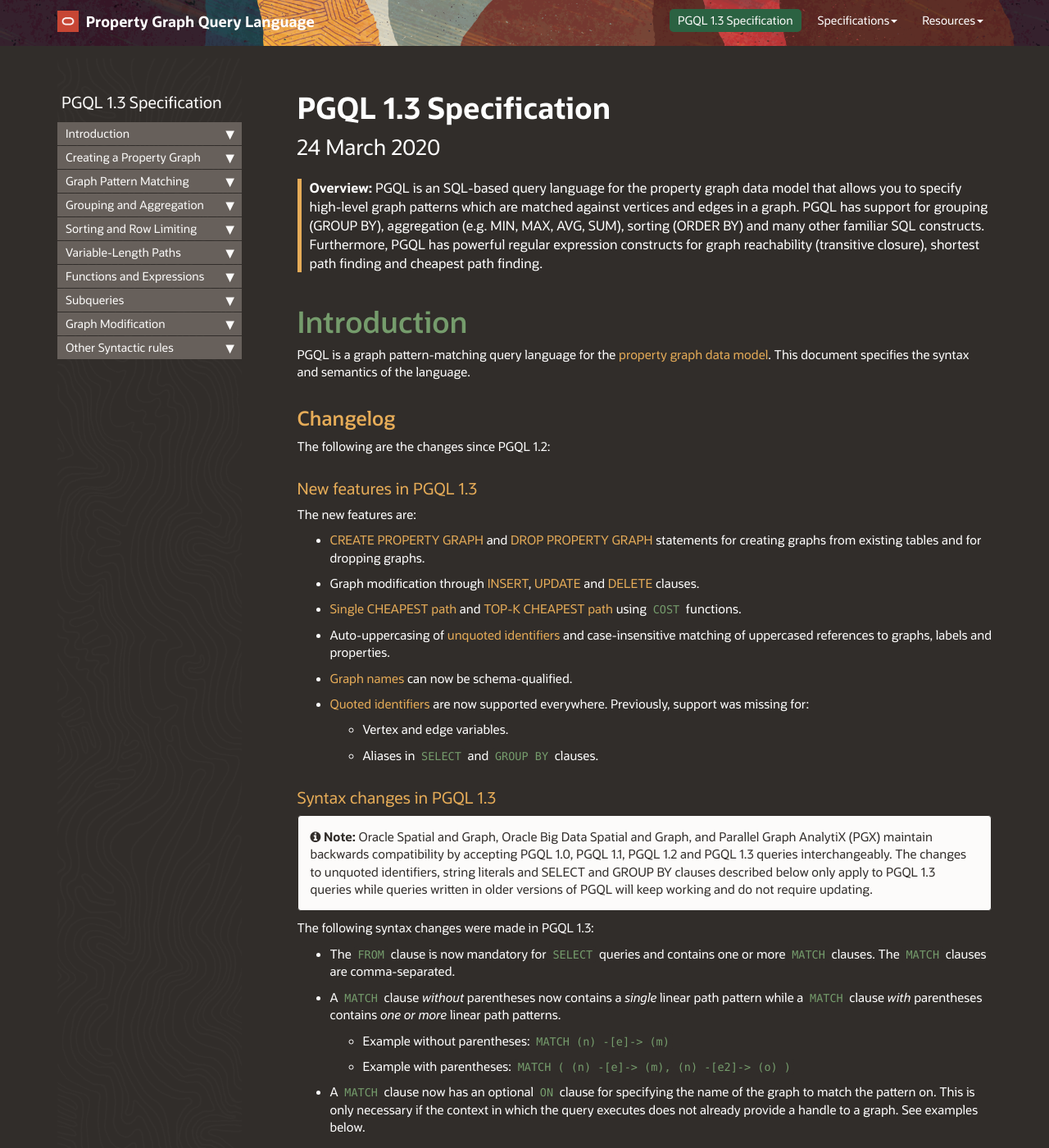
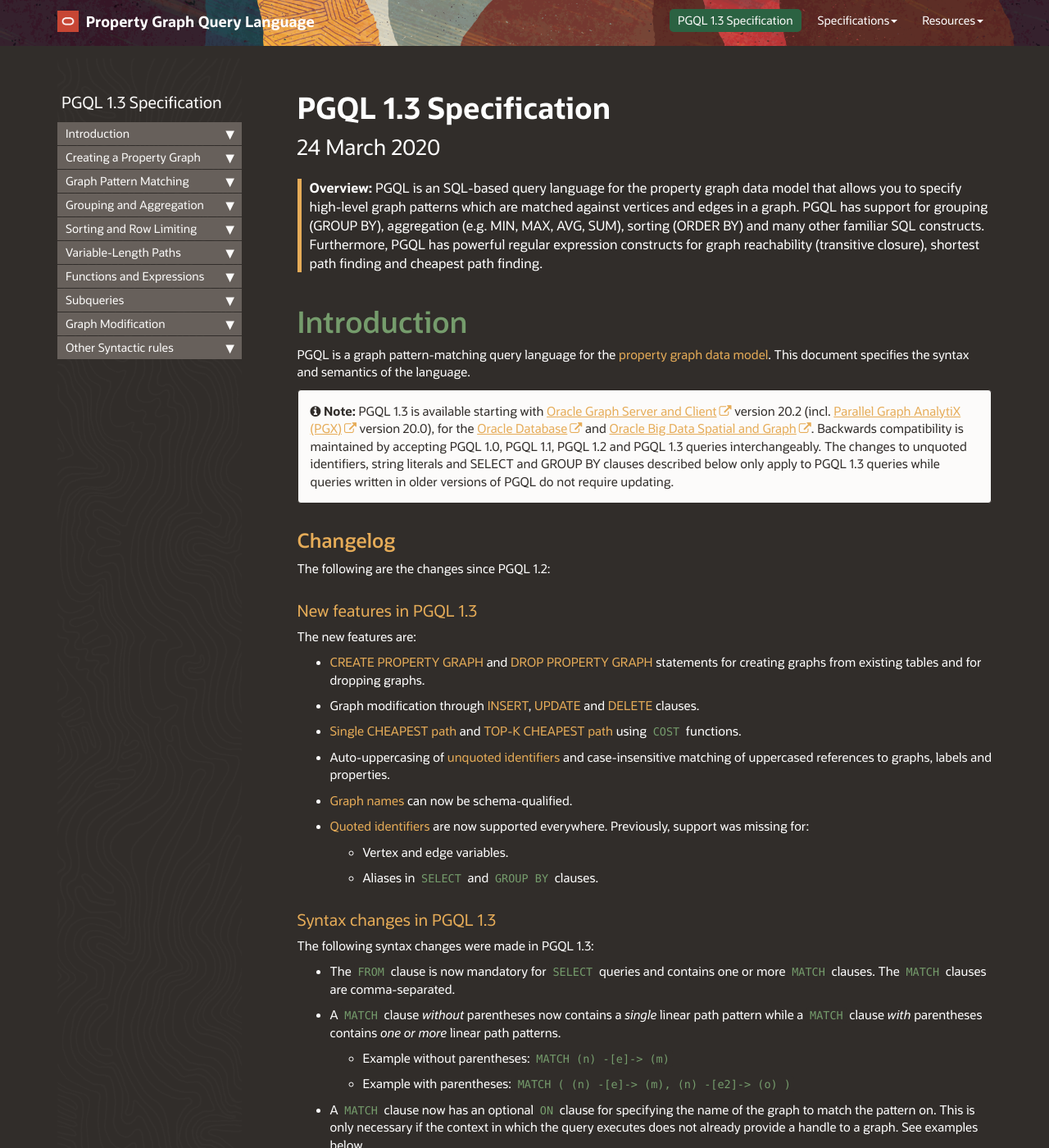
Before and after one commit to oracle/pgql-lang, a Jekyll site: the page built from pages/pgql-1.3-spec.md, in a window 1280 px wide and 1400 px high. Shown: the whole window at 82% size. Built offline with Jekyll 4.4.1, drawn with Linux system fonts in a browser that asks for light colours; nearby versions of some CDN libraries; comment, search, counter and statistics services are not loaded.

Commit message:
updated product-specific note

```diff
--- a/pages/pgql-1.3-spec.md
+++ b/pages/pgql-1.3-spec.md
@@ -15,6 +15,16 @@ toc: false
 
 PGQL is a graph pattern-matching query language for the [property graph data model](#property-graph-data-model). This document specifies the syntax and semantics of the language.
 
+{% include note.html content="PGQL 1.3 is available starting with
+[Oracle Graph Server and Client](https://edelivery.oracle.com/) version 20.2
+(incl. [Parallel Graph AnalytiX (PGX)](https://www.oracle.com/middleware/technologies/parallel-graph-analytix.html) version 20.0),
+for the [Oracle Database](https://www.oracle.com/database/technologies/spatialandgraph.html)
+and [Oracle Big Data Spatial and Graph](https://www.oracle.com/database/technologies/bigdata-spatialandgraph.html).
+
+Backwards compatibility is maintained by accepting PGQL 1.0, PGQL 1.1, PGQL 1.2 and PGQL 1.3 queries interchangeably.
+The changes to unquoted identifiers, string literals and SELECT and GROUP BY clauses described below only apply to PGQL 1.3 queries
+while queries written in older versions of PGQL do not require updating." %}
+
 ## Changelog
 
 The following are the changes since PGQL 1.2:
@@ -33,8 +43,6 @@ The new features are:
      - Aliases in `SELECT` and `GROUP BY` clauses.
 
 ### Syntax changes in PGQL 1.3
-
-{% include note.html content="Oracle Spatial and Graph, Oracle Big Data Spatial and Graph, and Parallel Graph AnalytiX (PGX) maintain backwards compatibility by accepting PGQL 1.0, PGQL 1.1, PGQL 1.2 and PGQL 1.3 queries interchangeably. The changes to unquoted identifiers, string literals and SELECT and GROUP BY clauses described below only apply to PGQL 1.3 queries while queries written in older versions of PGQL will keep working and do not require updating." %}
 
 The following syntax changes were made in PGQL 1.3:
 
```
